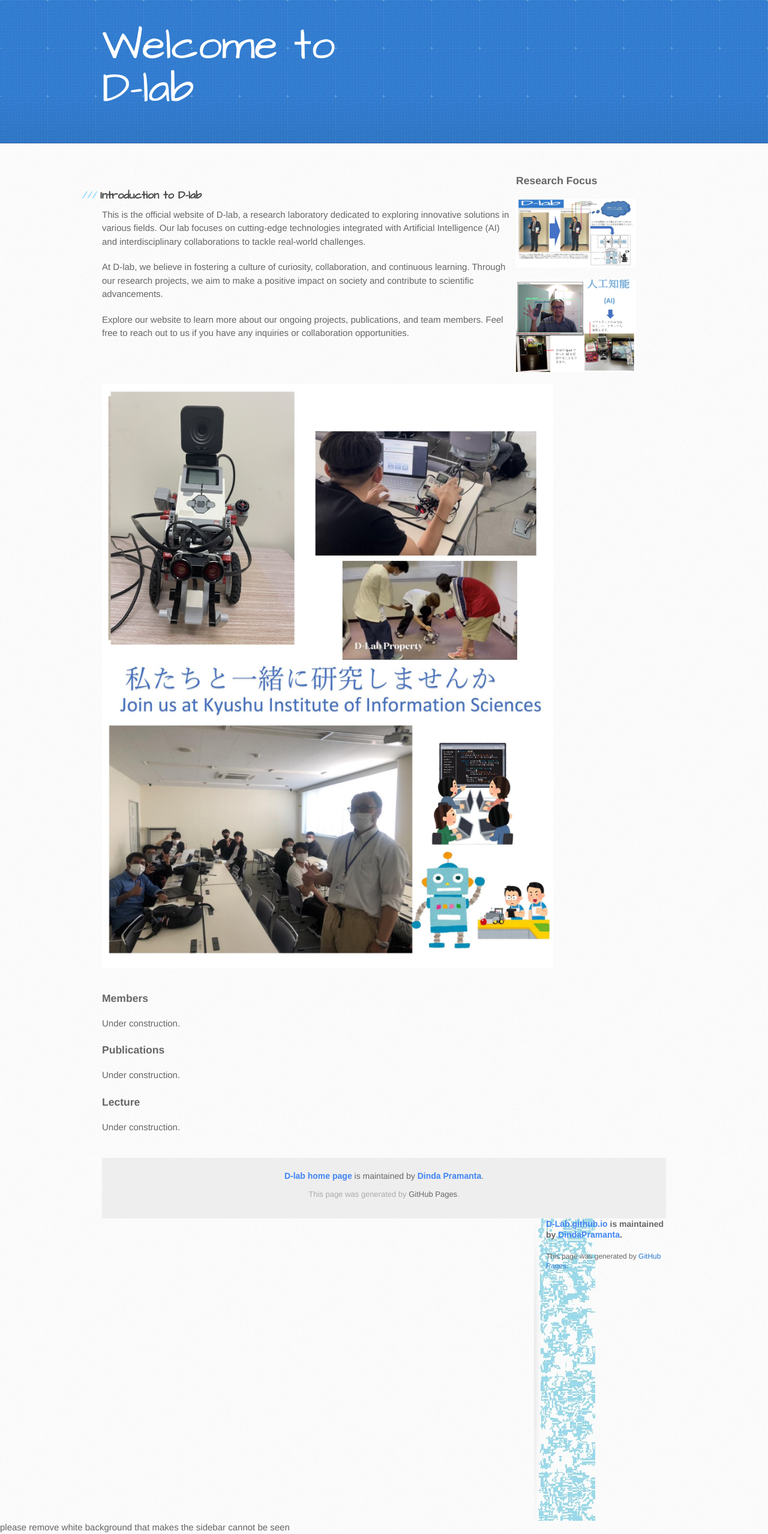
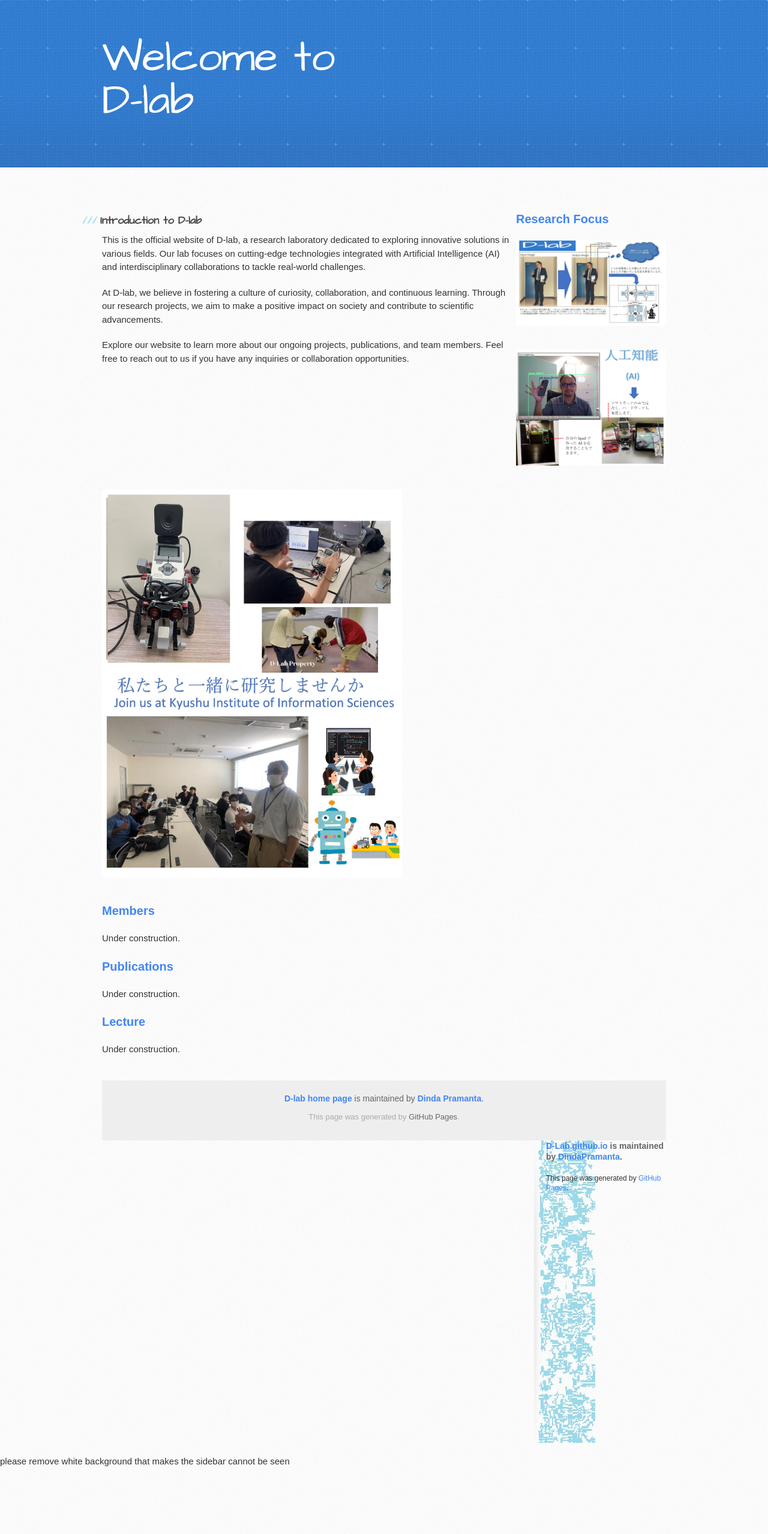
Before and after one commit to DindaPramanta/D-Lab.github.io, a Jekyll site: the page built from index.md, in a window 1280 px wide. Shown: the whole page at 60% size. Built offline with Jekyll 4.4.1, drawn with Linux system fonts in a browser that asks for light colours; the repository's description, which GitHub fills in, is left out; after the commit the page ends 2448 px from its top, so only the background shows below that.

Commit message:
Update default.html

```diff
--- a/_layouts/default.html
+++ b/_layouts/default.html
@@ -14,8 +14,84 @@
     {% seo %}
 
     {% include head-custom.html %}
-    <style>
+   <style>
+      body {
+        color: #333;
+        font-family: Arial, sans-serif;
+        line-height: 1.5;
+      }
 
+      h1, h2, h3 {
+        color: #4285F4;
+        font-weight: bold;
+      }
+
+      h1 {
+        font-size: 32px;
+      }
+
+      h2 {
+        font-size: 24px;
+      }
+
+      h3 {
+        font-size: 20px;
+      }
+
+      a {
+        color: #4285F4;
+        text-decoration: none;
+      }
+
+      a:hover {
+        text-decoration: underline;
+      }
+
+      .button {
+        display: inline-block;
+        padding: 10px 20px;
+        background-color: #4285F4;
+        color: #FFF;
+        text-align: center;
+        border-radius: 4px;
+      }
+
+      .inner {
+        max-width: 960px;
+        margin: 0 auto;
+        padding: 20px;
+      }
+
+      #main-content {
+        margin-bottom: 40px;
+      }
+
+      #sidebar-navigation {
+        padding: 20px;
+        margin-bottom: 40px;
+        background-image: url('../assets/images/sidebar-bg.jpg');
+        background-size: cover;
+        color: #FFF;
+      }
+
+      #sidebar-navigation ul {
+        list-style-type: none;
+        padding: 0;
+        margin: 0;
+      }
+
+      #sidebar-navigation ul li {
+        margin-bottom: 10px;
+      }
+
+      #sidebar-navigation a {
+        color: #FFF;
+        text-decoration: none;
+      }
+
+      #sidebar-navigation a:hover {
+        text-decoration: underline;
+      }
 
       footer {
         background-color: #EEE;
@@ -32,7 +108,14 @@
         color: #666;
       }
 
+      .image-container {
+        margin-bottom: 20px;
+      }
 
+      .poster-image {
+        width: 100%;
+        max-width: 500px;
+      }
     </style>
   </head>
 
```
